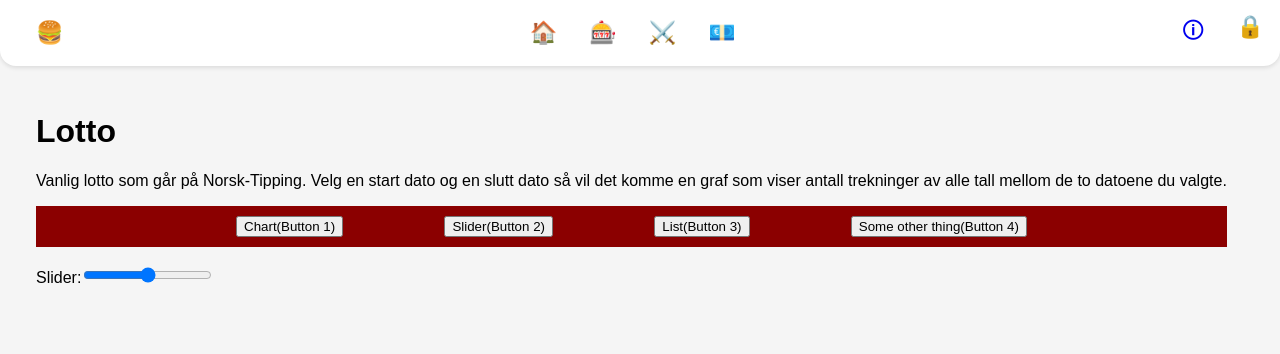
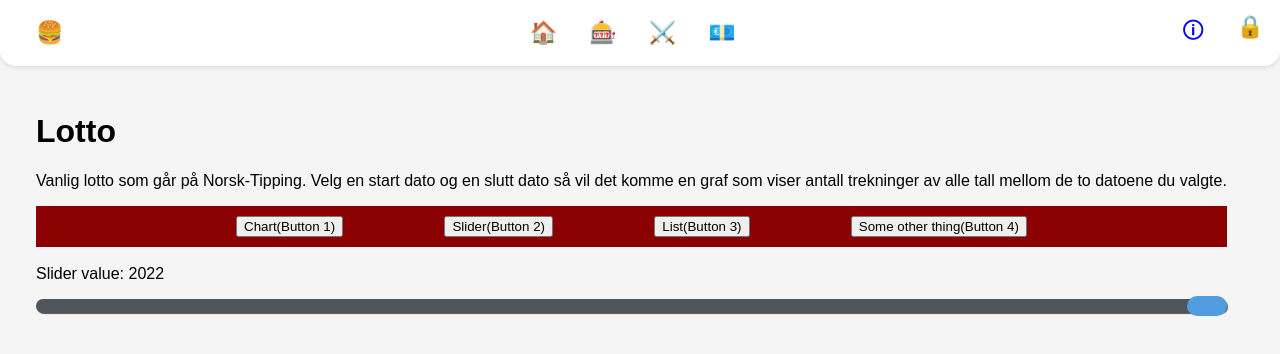
Before and after one commit to X104n/lotto, a React (Create React App) app: page /lotto/index in a window 1280 px wide. Both pictures are taken after a click on the button "Slider(Button 2)". Shown: the top 354 px of the page. Built offline with nearby package versions, Linux system fonts and the light colour scheme.

Commit message:
Implemented a slider button

```diff
--- a/src/pages/lotto/sliderButton.js
+++ b/src/pages/lotto/sliderButton.js
@@ -1,10 +1,20 @@
-import React from "react";
+import React, {useState} from 'react';
 
 const SliderButton = () => {
+
+    const [value, setValue] = useState(2022);
+
     return (
         <div>
-            <label htmlFor="slider">Slider:</label>
-            <input type="range" id="slider" min="0" max="100" value="50"></input>
+            <label htmlFor="slider">Slider value: {value}</label>
+            <input
+                type="range"
+                id="slider"
+                min="2012"
+                max="2022"
+                value={value}
+                onChange={(event) => setValue(event.target.value)}
+            />
         </div>
     )
 }
--- a/src/styles.css
+++ b/src/styles.css
@@ -72,3 +72,94 @@ body {
     padding: 10px 200px;
     background-color: darkred;
 }
+
+input[type=range] {
+    height: 26px;
+    -webkit-appearance: none;
+    margin: 10px 0;
+    width: 100%;
+    background-color: #f5f5f5;
+}
+input[type=range]:focus {
+    outline: none;
+}
+input[type=range]::-webkit-slider-runnable-track {
+    width: 100%;
+    height: 14px;
+    cursor: pointer;
+    animate: 0.2s;
+    box-shadow: 1px 1px 1px #50555C;
+    background: #50555C;
+    border-radius: 14px;
+    border: 0px solid #000000;
+}
+input[type=range]::-webkit-slider-thumb {
+    box-shadow: 0px 0px 0px #000000;
+    border: 0px solid #000000;
+    height: 20px;
+    width: 40px;
+    border-radius: 12px;
+    background: #529DE1;
+    cursor: pointer;
+    -webkit-appearance: none;
+    margin-top: -3px;
+}
+input[type=range]:focus::-webkit-slider-runnable-track {
+    background: #50555C;
+}
+input[type=range]::-moz-range-track {
+    width: 100%;
+    height: 14px;
+    cursor: pointer;
+    animate: 0.2s;
+    box-shadow: 1px 1px 1px #50555C;
+    background: #50555C;
+    border-radius: 14px;
+    border: 0px solid #000000;
+}
+input[type=range]::-moz-range-thumb {
+    box-shadow: 0px 0px 0px #000000;
+    border: 0px solid #000000;
+    height: 20px;
+    width: 40px;
+    border-radius: 12px;
+    background: #529DE1;
+    cursor: pointer;
+}
+input[type=range]::-ms-track {
+    width: 100%;
+    height: 14px;
+    cursor: pointer;
+    animate: 0.2s;
+    background: transparent;
+    border-color: transparent;
+    color: transparent;
+}
+input[type=range]::-ms-fill-lower {
+    background: #50555C;
+    border: 0px solid #000000;
+    border-radius: 28px;
+    box-shadow: 1px 1px 1px #50555C;
+}
+input[type=range]::-ms-fill-upper {
+    background: #50555C;
+    border: 0px solid #000000;
+    border-radius: 28px;
+    box-shadow: 1px 1px 1px #50555C;
+}
+input[type=range]::-ms-thumb {
+    margin-top: 1px;
+    box-shadow: 0px 0px 0px #000000;
+    border: 0px solid #000000;
+    height: 20px;
+    width: 40px;
+    border-radius: 12px;
+    background: #529DE1;
+    cursor: pointer;
+}
+input[type=range]:focus::-ms-fill-lower {
+    background: #50555C;
+}
+input[type=range]:focus::-ms-fill-upper {
+    background: #50555C;
+}
```
